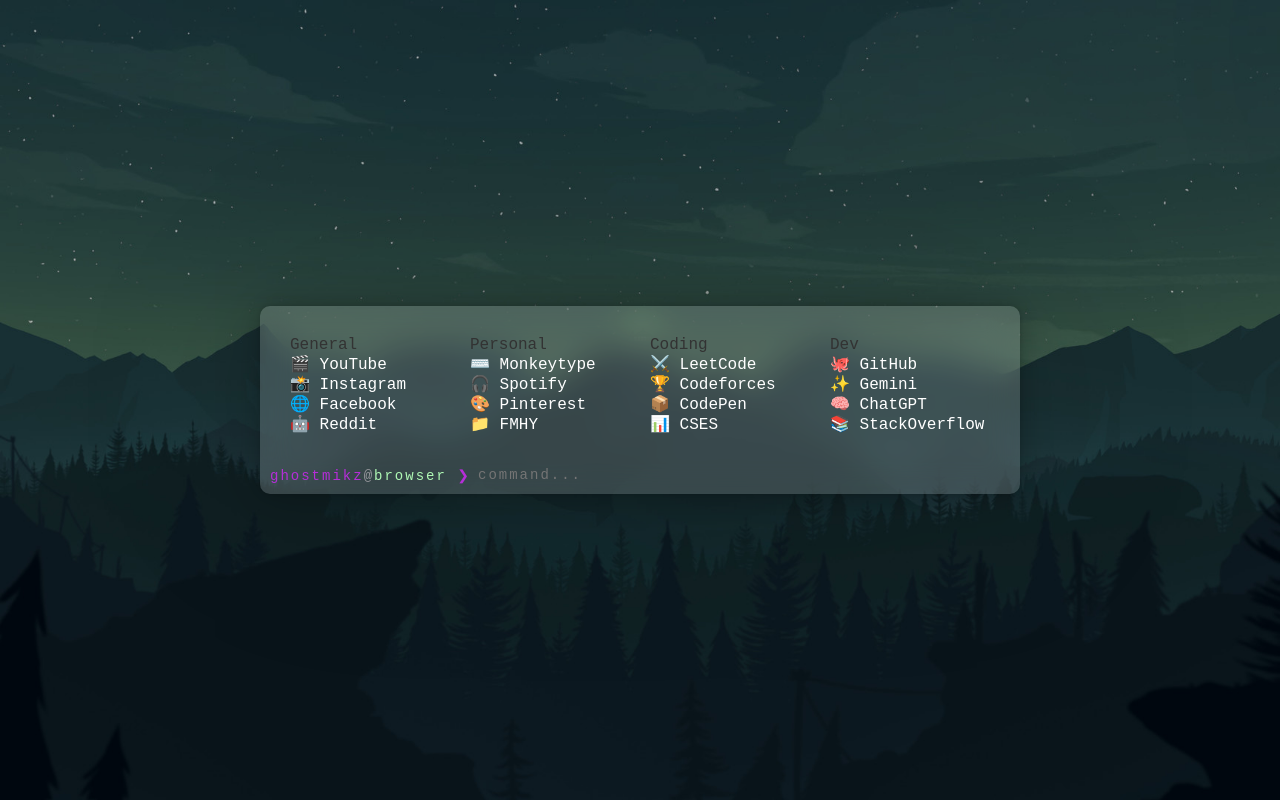
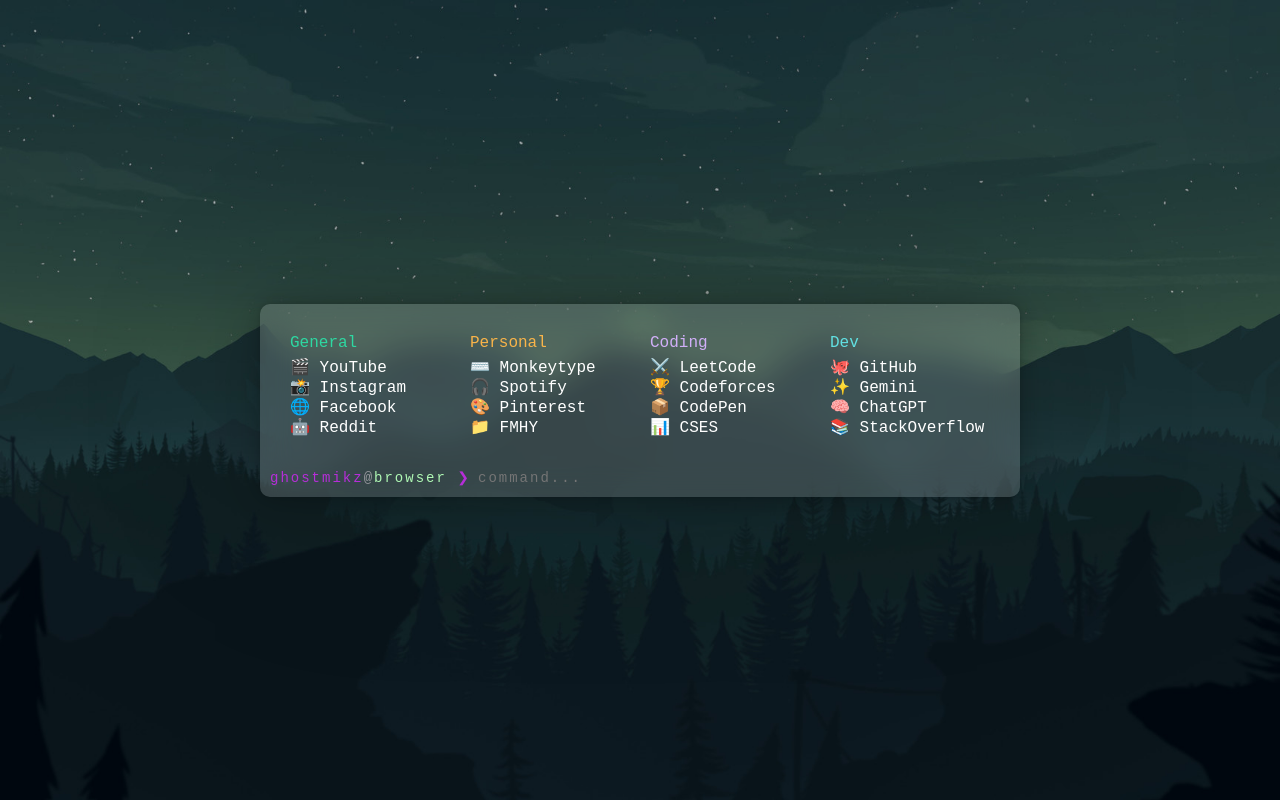
Before and after one commit to ghostmikz/terminal-startpage, a plain HTML site: page index.html in a window 1280 px wide. Drawn offline with Linux system fonts and the light colour scheme.

Commit message:
Uppercase fix

```diff
--- a/index.html
+++ b/index.html
@@ -45,6 +45,8 @@
 
         .text-area { flex-grow: 1; background-color: transparent; border: none; color: white; font-size: 14px; font-family: "Fira Code", monospace; outline: none; caret-color: #B62ED8; letter-spacing: 2px; }
 
+        /* Category styling */
+        .category { text-transform: capitalize; margin-bottom: 5px; }
         .category.general { color: #2ED8A2; }
         .category.coding { color: #D1AFF8; }
         .category.dev { color: #62E0E2; }
@@ -69,25 +71,25 @@
             let selectedIndex = -1;
 
             const siteData = [
-                { cat: "General", links: [
+                { cat: "general", links: [
                     { name: "🎬 YouTube", url: "https://www.youtube.com/", alias: ["yt"] },
                     { name: "📸 Instagram", url: "https://www.instagram.com/", alias: ["ig"] },
                     { name: "🌐 Facebook", url: "https://www.facebook.com/", alias: ["fb"] },
                     { name: "🤖 Reddit", url: "https://www.reddit.com/", alias: ["r"] }
                 ]},
-                { cat: "Personal", links: [
+                { cat: "personal", links: [
                     { name: "⌨️ Monkeytype", url: "https://monkeytype.com/", alias: ["mt"] },
                     { name: "🎧 Spotify", url: "https://open.spotify.com/", alias: ["sp"] },
                     { name: "🎨 Pinterest", url: "https://www.pinterest.com/", alias: ["pin"] },
                     { name: "📁 FMHY", url: "https://fmhy.net/", alias: ["fm"] }
                 ]},
-                { cat: "Coding", links: [
+                { cat: "coding", links: [
                     { name: "⚔️ LeetCode", url: "https://leetcode.com/", alias: ["lc"] },
                     { name: "🏆 Codeforces", url: "https://codeforces.com/", alias: ["cf"] },
                     { name: "📦 CodePen", url: "https://codepen.io/", alias: ["cp"] },
                     { name: "📊 CSES", url: "https://cses.fi/", alias: ["cses"] }
                 ]},
-                { cat: "Dev", links: [
+                { cat: "dev", links: [
                     { name: "🐙 GitHub", url: "https://github.com/", alias: ["gh"] },
                     { name: "✨ Gemini", url: "https://gemini.google.com/", alias: ["gem"] },
                     { name: "🧠 ChatGPT", url: "https://chatgpt.com/", alias: ["gpt"] },
@@ -130,7 +132,6 @@
             input.addEventListener("input", e => filterItems(e.target.value));
 
             document.addEventListener("keydown", e => {
-                // Auto-focus input on keypress
                 if (document.activeElement !== input && e.key.length === 1) input.focus();
 
                 const visible = Array.from(items).filter(i => !i.classList.contains("dimmed"));
@@ -148,7 +149,6 @@
                 }
                 else if (e.key === "Enter") {
                     const val = input.value.trim().toLowerCase();
-                    // Open highlighted item OR search
                     if (selectedIndex >= 0) {
                         window.open(visible[selectedIndex].dataset.url, "_blank");
                     } else if (val) {
@@ -169,7 +169,6 @@
             });
         });
 
-        // SW registration
         if ('serviceWorker' in navigator) {
             window.addEventListener('load', () => {
                 navigator.serviceWorker.register('./sw.js').catch(() => {});
@@ -177,4 +176,3 @@
         }
     </script>
 </body>
-</html>
```
